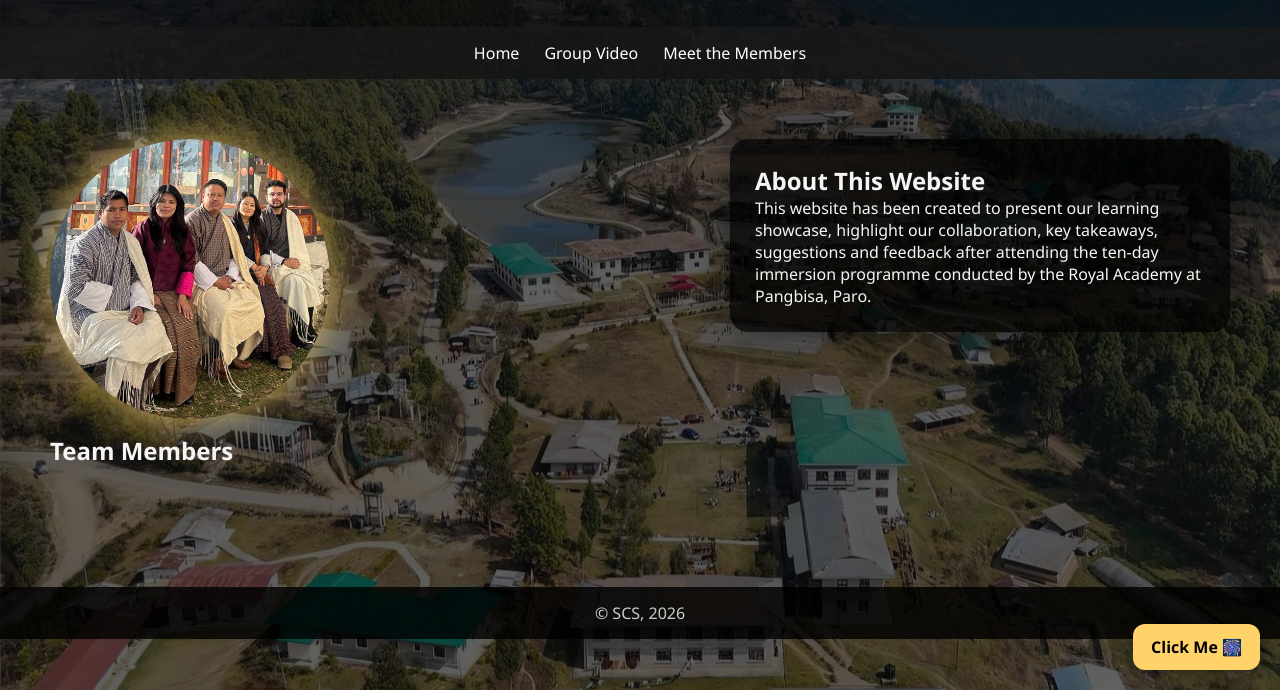
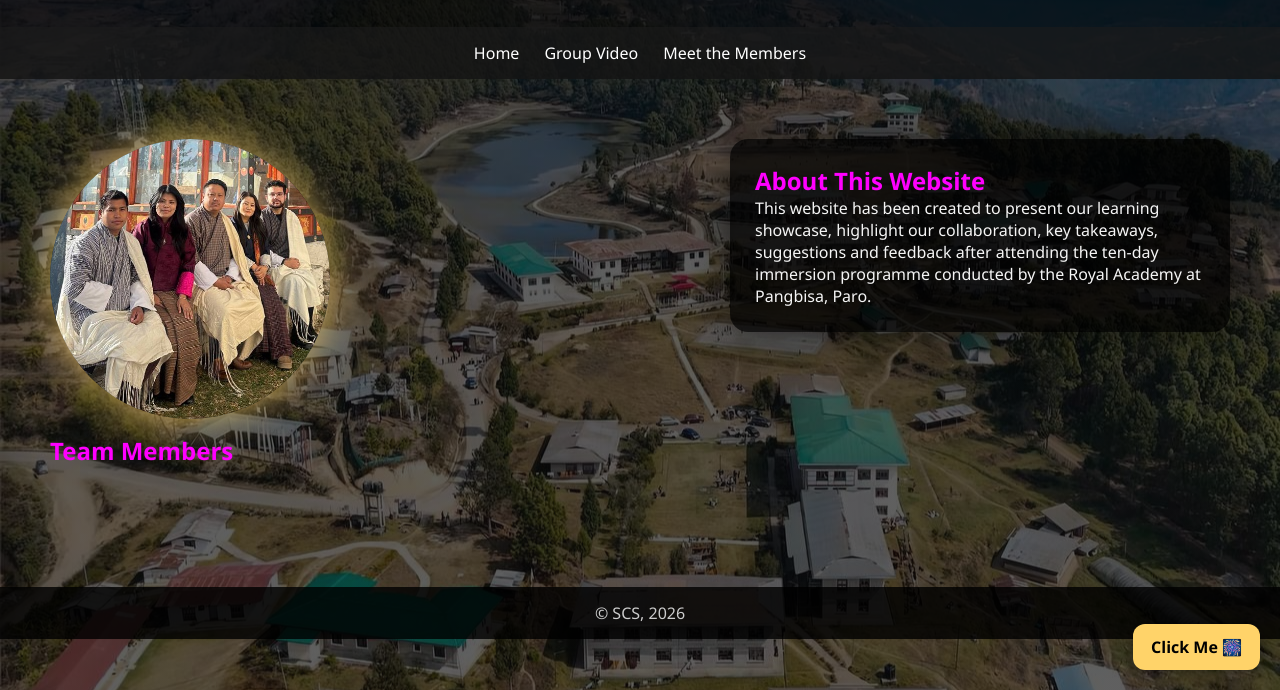
Before and after one commit to kushal88-hub/Learning-Showcase, a plain HTML site: page index.html in a window 1280 px wide. Shown: the part 110-800 px from the top of the page. Drawn offline with Linux system fonts and the light colour scheme.

Commit message:
Update style.css

```diff
--- a/style.css
+++ b/style.css
@@ -240,3 +240,8 @@ footer {
         height: 220px;
     }
 }
+/* TITLE COLORS */
+.hero h2,
+.about-right h2 {
+    color: magenta; /* Or use #FF00FF for exact magenta */
+}
```
